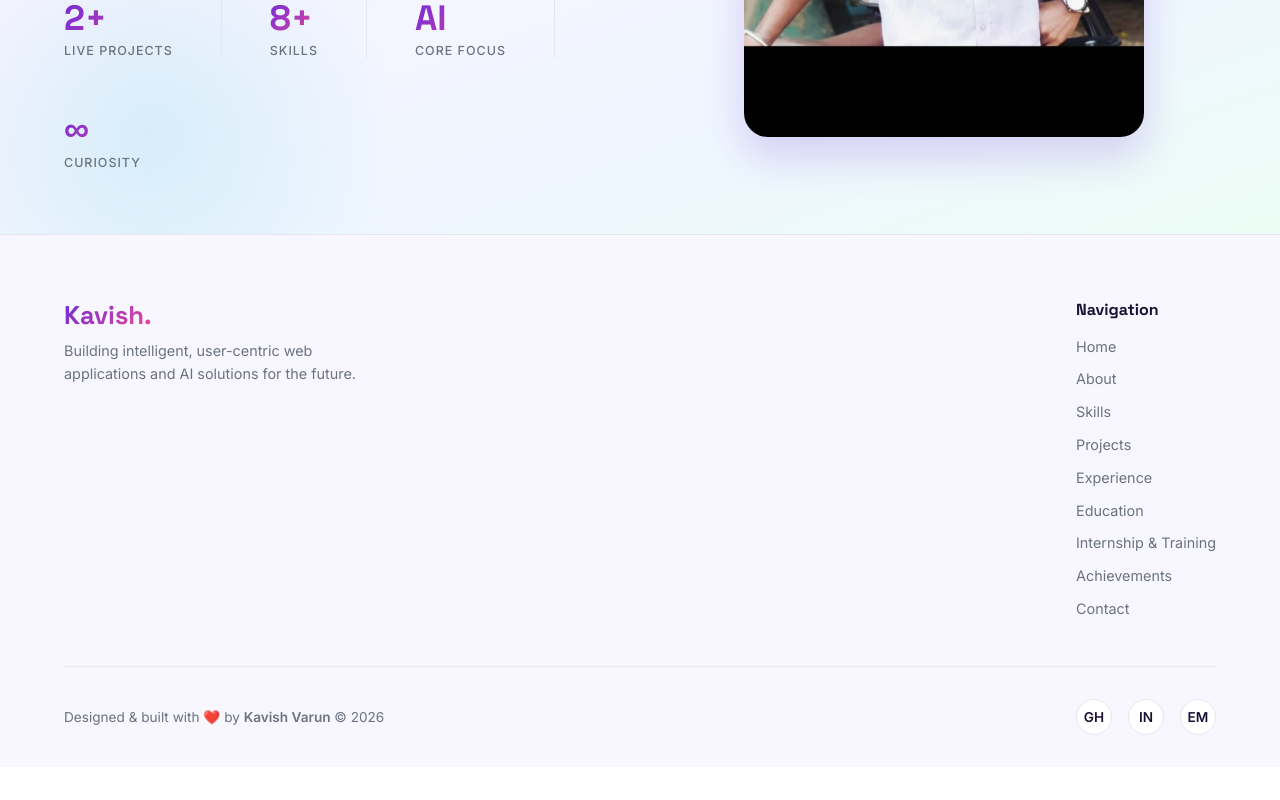
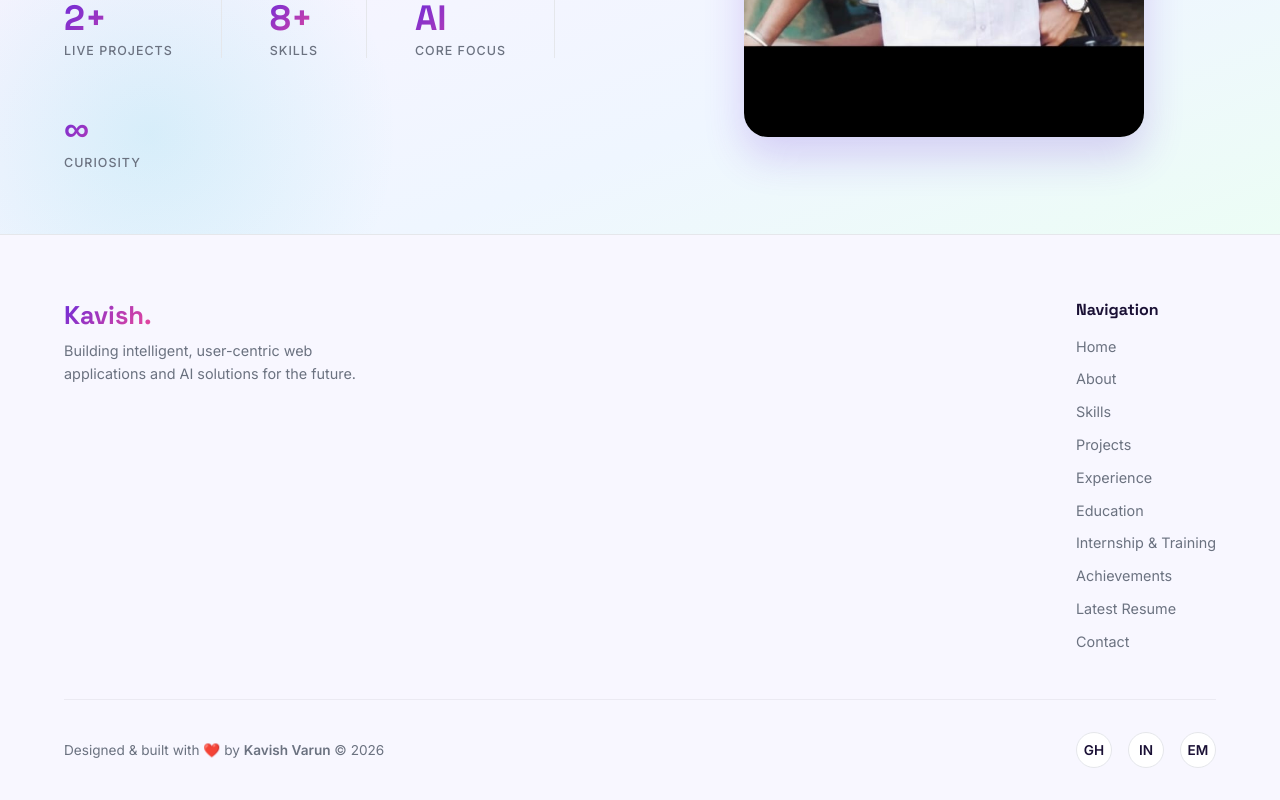
Before and after one commit to Kavishvarun/kavish, a React (Vite) app: page / in a window 1280 px wide. Shown: the part 968-1768 px from the top of the page. Before the commit the page ends 1735 px from the top, so only its background shows below. Built offline with nearby package versions, Linux system fonts and the light colour scheme.

Commit message:
route issue fixed

```diff
--- a/src/App.tsx
+++ b/src/App.tsx
@@ -1,4 +1,4 @@
-import { BrowserRouter as Router } from 'react-router-dom';
+import { HashRouter as Router } from 'react-router-dom';
 import Navbar from './components/Navbar';
 import Footer from './components/Footer';
 import AnimatedRoutes from './components/AnimatedRoutes';
--- a/src/components/Footer.tsx
+++ b/src/components/Footer.tsx
@@ -20,6 +20,7 @@ export default function Footer() {
               <li><Link to="/education">Education</Link></li>
               <li><Link to="/internship">Internship &amp; Training</Link></li>
               <li><Link to="/achievements">Achievements</Link></li>
+              <li><Link to="/latest-resume">Latest Resume</Link></li>
               <li><Link to="/contact">Contact</Link></li>
             </ul>
           </div>
```
